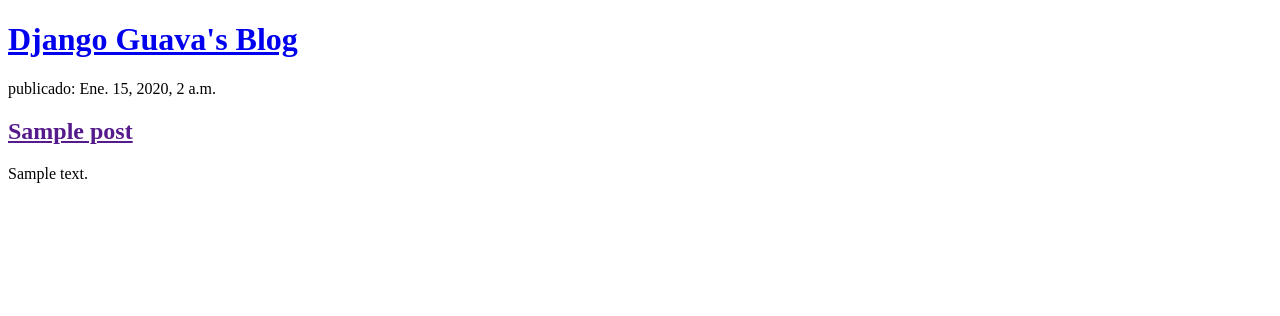
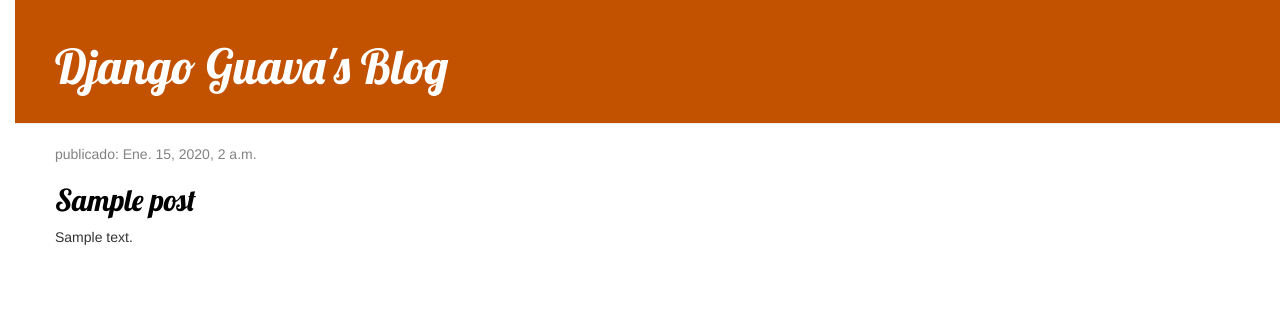
Before and after one commit to greenapplemarlene/myprimerblog, a Django app: page / in a window 1280 px wide. Shown: the top 316 px of the page. Run offline with Django 3.2, Linux system fonts and the light colour scheme; tables that the repository leaves empty hold one stand-in row (values such as "Sample post"); some libraries are stand-ins or nearby versions.

Commit message:
Se agregó vistas y plantillas para el detalle del post en el blog, también CSS para el sitio en general.

```diff
--- /dev/null
+++ b/blog/static/css/blog.css
@@ -0,0 +1,55 @@
+h1 a, h2 a {
+    color: #B620B6;
+    font-family: 'Lobster';
+}
+
+body {
+    padding-left: 15px;
+}
+
+.page-header {
+    background-color: #C25100;
+    margin-top: 0;
+    padding: 20px 20px 20px 40px;
+}
+
+.page-header h1, .page-header h1 a, .page-header h1 a:visited, .page-header h1 a:active {
+    color: #ffffff;
+    font-size: 36pt;
+    text-decoration: none;
+}
+
+.content {
+    margin-left: 40px;
+}
+
+h1, h2, h3, h4 {
+    font-family: 'Lobster', cursive;
+}
+
+.date {
+    color: #828282;
+}
+
+.save {
+    float: right;
+}
+
+.post-form textarea, .post-form input {
+    width: 100%;
+}
+
+.top-menu, .top-menu:hover, .top-menu:visited {
+    color: #ffffff;
+    float: right;
+    font-size: 26pt;
+    margin-right: 20px;
+}
+
+.post {
+    margin-bottom: 70px;
+}
+
+.post h2 a, .post h2 a:visited {
+    color: #000000;
+}
--- /dev/null
+++ b/blog/templates/blog/base.html
@@ -0,0 +1,27 @@
+{% load static %}
+<!DOCTYPE html>
+<html lang="en">
+<head>
+    <meta charset="UTF-8">
+    <title>Guava's blog</title>
+    <link rel="stylesheet" href="//maxcdn.bootstrapcdn.com/bootstrap/3.2.0/css/bootstrap.min.css">
+    <link rel="stylesheet" href="//maxcdn.bootstrapcdn.com/bootstrap/3.2.0/css/bootstrap-theme.min.css">
+    <link href="//fonts.googleapis.com/css?family=Lobster&subset=latin,latin-ext" rel="stylesheet" type="text/css">
+    <link rel="stylesheet" href="{% static 'css/blog.css' %}">
+</head>
+<body>
+        <div class="page-header">
+            <h1><a href="/">Django Guava's Blog</a></h1>
+        </div>
+
+ <div class="content container">
+     <div class="row">
+         <div class="cold--md-8">
+            {% block content %}
+            {% endblock %}
+         </div>
+     </div>
+ </div>
+
+ </body>
+</html>
--- a/blog/templates/blog/post_list.html
+++ b/blog/templates/blog/post_list.html
@@ -1,20 +1,14 @@
-<!DOCTYPE html>
-<html lang="en">
-<head>
-    <meta charset="UTF-8">
-    <title>Guava's blog</title>
-</head>
-<body>
-        <div>
-            <h1><a href="/">Django Guava's Blog</a></h1>
-        </div>
 
-{% for post in posts %}
-        <div>
+{% extends 'blog/base.html'%}
+
+ {% block content %}
+         {% for post in posts %}
+        <div class="post">
+            <div class="date">
             <p> publicado: {{ post.published_date }}</p>
-            <h2><a href="">{{ post.title}}</a></h2>
+            </div>
+            <h2><a href="{% url 'post_detail' pk=post.pk %}">{{ post.title}}</a></h2>
             <p>{{ post.text|linebreaksbr }}</p>
         </div>
-{% endfor%}
- </body>
-</html>
+        {% endfor%}
+ {% endblock %}
--- a/blog/urls.py
+++ b/blog/urls.py
@@ -3,4 +3,5 @@ from . import views
 
 urlpatterns = [
     path('', views.post_list, name='post_list'),
+    path('post/<int:pk>/', views.post_detail, name='post_detail'),
 ]
--- a/blog/views.py
+++ b/blog/views.py
@@ -1,4 +1,4 @@
-from django.shortcuts import render
+from django.shortcuts import render, get_object_or_404
 from django.utils import timezone
 from .models import Post
 
@@ -7,3 +7,7 @@ from .models import Post
 def post_list(request):
     posts = Post.objects.filter(published_date__lte=timezone.now()).order_by('published_date')
     return render(request, 'blog/post_list.html', {'posts': posts})
+
+def post_detail(request,pk):
+    post = get_object_or_404(Post, pk=pk)
+    return render(request, 'blog/post_detail.html', {'post': post})
```
Also changed, not shown: blog/templates/blog/post_detail.html (added, +16 -0 lines).
